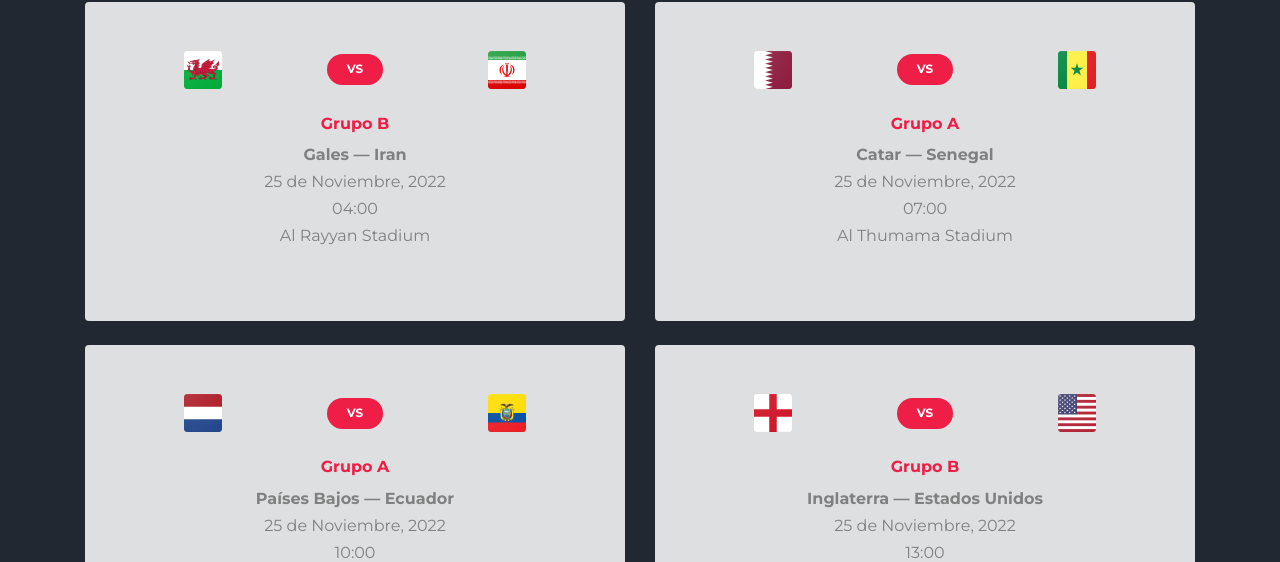
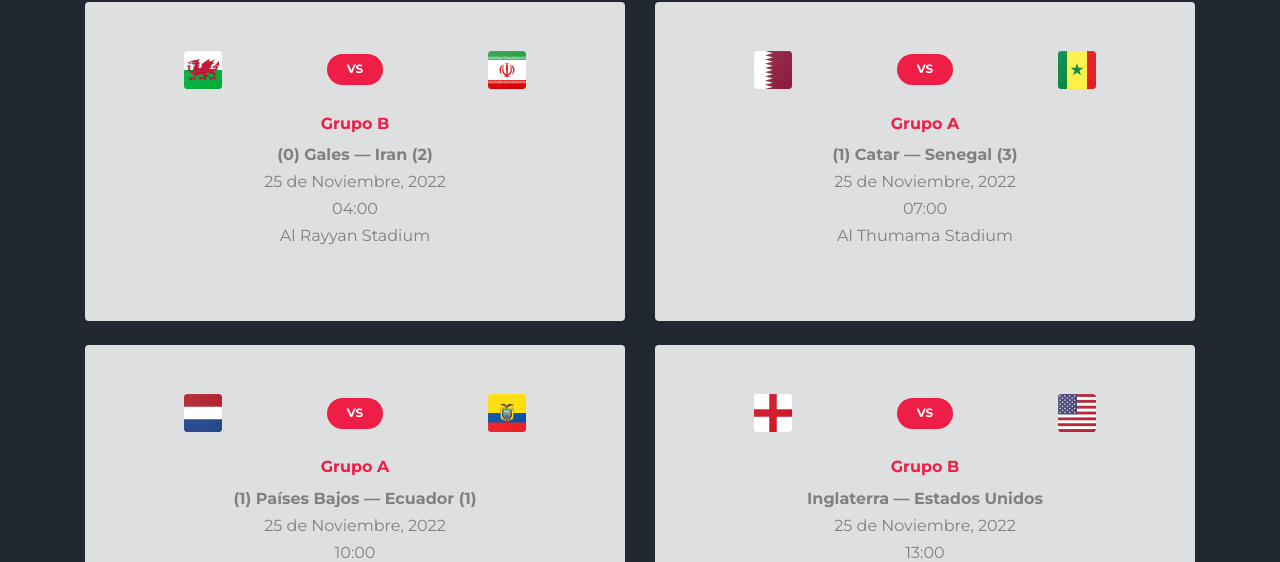
Before and after one commit to bitexogh/amech, a plain HTML site: page matches.html in a window 1280 px wide. Shown: the part 3192-3754 px from the top of the page. Drawn offline with Linux system fonts and the light colour scheme; files whose address does not match are found by name.

Commit message:
Update matches.html

```diff
--- a/matches.html
+++ b/matches.html
@@ -599,7 +599,7 @@
                             <div class="text-center widget-vs-contents mb-4">
                                 <h4>Grupo B</h4>
                                 <p class="mb-5">
-                                    <span class="d-block" style="font-weight: 600">Gales — Iran</span>
+                                    <span class="d-block" style="font-weight: 600">(0) Gales — Iran (2)</span>
                                     <span class="d-block">25 de Noviembre, 2022</span>
                                     <span class="d-block">04:00</span>
                                     <span class="d-block">Al Rayyan Stadium</span>
@@ -630,7 +630,7 @@
                             <div class="text-center widget-vs-contents mb-4">
                                 <h4>Grupo A</h4>
                                 <p class="mb-5">
-                                    <span class="d-block" style="font-weight: 600">Catar — Senegal</span>
+                                    <span class="d-block" style="font-weight: 600">(1) Catar — Senegal (3)</span>
                                     <span class="d-block">25 de Noviembre, 2022</span>
                                     <span class="d-block">07:00</span>
                                     <span class="d-block">Al Thumama Stadium</span>
@@ -661,7 +661,7 @@
                             <div class="text-center widget-vs-contents mb-4">
                                 <h4>Grupo A</h4>
                                 <p class="mb-5">
-                                    <span class="d-block" style="font-weight: 600">Países Bajos — Ecuador</span>
+                                    <span class="d-block" style="font-weight: 600">(1) Países Bajos — Ecuador (1)</span>
                                     <span class="d-block">25 de Noviembre, 2022</span>
                                     <span class="d-block">10:00</span>
                                     <span class="d-block">Khalifa International Stadium</span>
```
